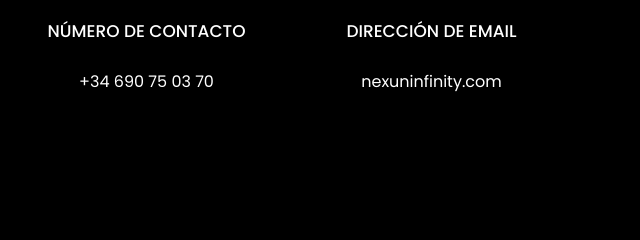
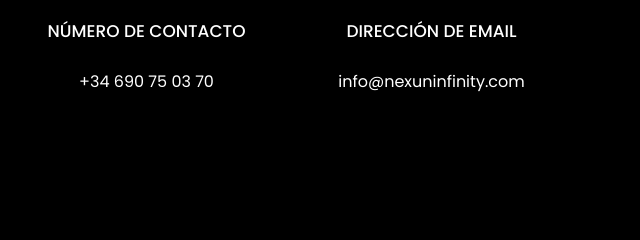
Before and after one commit to NRomSan/Portfolio-Nuria-Romero, a plain HTML site: page index.html in a window 1280 px wide. Shown: the part 6841-7081 px from the top of the page, 351-991 px from the left. Drawn offline with Linux system fonts and the light colour scheme; files whose address does not match are found by name.

Commit message:
Actualizo index con correcciones tras revisión

```diff
--- a/index.html
+++ b/index.html
@@ -595,7 +595,7 @@ Experiencia del cliente &amp; Storytelling estratégico</span></li>
           			<span class="icon-paper-plane"></span>
           		</div>
           		<h3 class="mb-4">Dirección de Email</h3>
-	            <p><a href="mailto:info@yoursite.com">nexuninfinity.com</a></p>
+	            <p><a href="mailto:info@yoursite.com">info@nexuninfinity.com</a></p>
 	          </div>
           </div>
           <div class="col-md-6 col-lg-3 d-flex ftco-animate">
```
